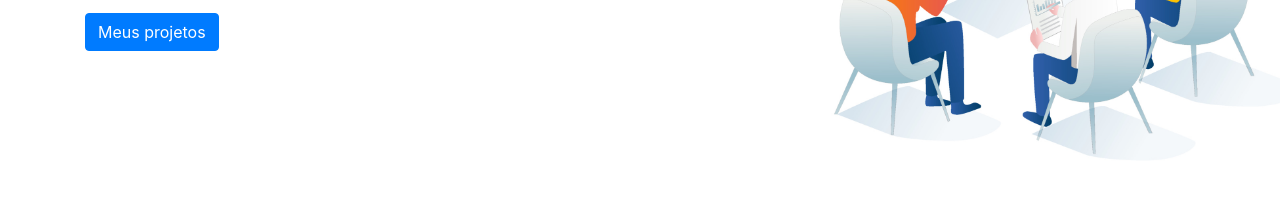
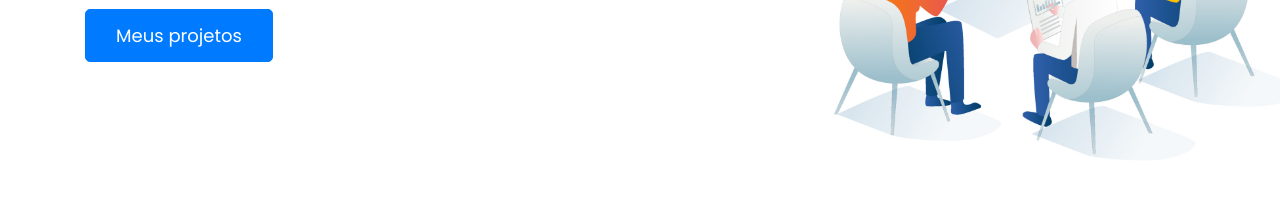
Before and after one commit to sanches8/Portfolio-Data-Analyst, a plain HTML site: page index.html in a window 1280 px wide. Shown: the part 403-602 px from the top of the page. Drawn offline with nearby package versions, Linux system fonts and the light colour scheme.

Commit message:
:dizzy: adição de animações no texto na coluna ao lado do banner e adição de efeitos no botão de CTA (Call to action)

```diff
--- a/css/style.css
+++ b/css/style.css
@@ -84,3 +84,25 @@
     transform: translateY(0);
   }
 }
+
+/* botão de projetos */
+
+#banner-text a {
+  display: inline-block;
+  padding: 12px 30px;
+  margin-top: 1dvh;
+  background-color: #007bff;
+  color: #fff;
+  border-radius: 5px;
+  font-size: 18px;
+  text-decoration: none;
+  font-family: Poppins;
+  transition: background-color 0.3s ease, transform 0.3s ease;
+  transform: translateY(26px);
+  animation: fadeInUp 1s ease-out forwards;
+}
+
+.btn:hover {
+  background-color: #0350a2;
+  transform: scale(1.05);
+}
```
